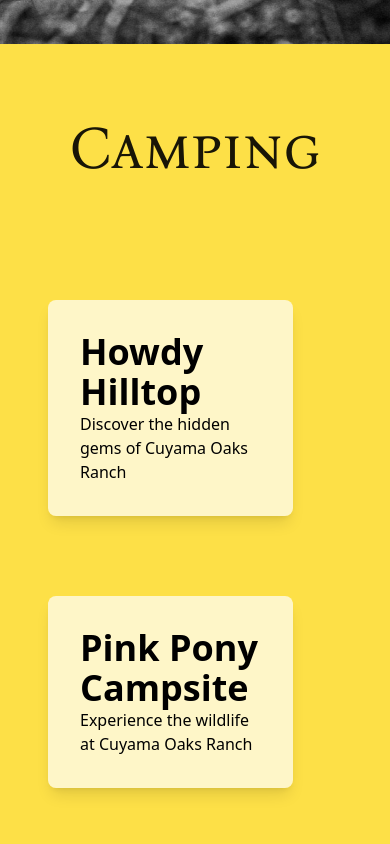
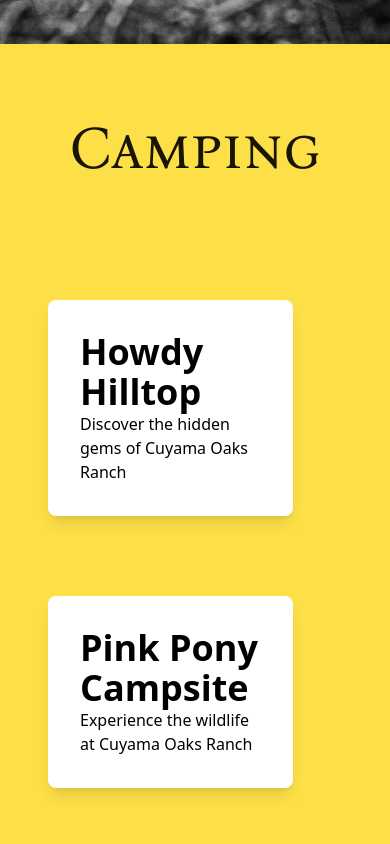
Before and after one commit to garikAsplund/cuyama_oaks, a SvelteKit app: page / in a window 390 px wide. Shown: the part 4733-5577 px from the top of the page. Built offline with nearby package versions, Linux system fonts and the light colour scheme.

Commit message:
testing mobile scroll

```diff
--- a/src/routes/+page.svelte
+++ b/src/routes/+page.svelte
@@ -113,30 +113,23 @@
     >
      </section>
 
-		<section
-			class="relative h-[150vh] p-8 bg-yellow-300 flex flex-col z-5 scroll-mt-12 max-w-full"
-			id="Camping"
-		>
-			<h2
-				class="sticky top-16 font-bona text-6xl md:text-8xl mt-12 md:mt-48 pr-16 lg:pr-32 lg:text-end text-center w-full hidden md:block"
-			>
+     <section class="relative h-[150vh] p-8 bg-yellow-300 flex flex-col z-5 max-w-full" id="Camping">
+        <h2 class="sticky top-16 font-bona text-6xl md:text-8xl mt-12 md:mt-48 pr-16 lg:pr-32 lg:text-end text-center w-full hidden md:block">
             Camping
         </h2>
         <div class="sticky top-0 flex font-bona justify-center items-center z-40 w-full bg-yellow-300 h-36 md:hidden">
             <h1 class="text-6xl md:text-8xl opacity-90">Camping</h1>
         </div>
-
-			<div
-				class="w-full md:w-2/3 md:pl-32 px-4 lg:pr-8 h-auto flex flex-col justify-start items-start space-y-16 mt-20"
-			>
+        <div class="w-full md:w-2/3 md:pl-32 px-4 lg:pr-8 h-auto flex flex-col justify-start items-start space-y-16 mt-20">
             {#each campsites as { name, description, link }}
-					<a href={link} class="mb-4 bg-white/70 p-8 rounded-lg shadow-lg w-5/6 md:w-2/3">
+                <a href={link} class="mb-4 bg-white p-8 rounded-lg shadow-lg w-5/6 md:w-2/3">
                     <h2 class="text-4xl font-bold">{name}</h2>
                     <p>{description}</p>
                 </a>
             {/each}
         </div>
     </section>
+
 
 		<section
 			class="sticky h-[66vh] bg-cover bg-center flex justify-center items-center z-10 max-w-full"
```
Lines whose indentation alone changed are shown as unchanged.
